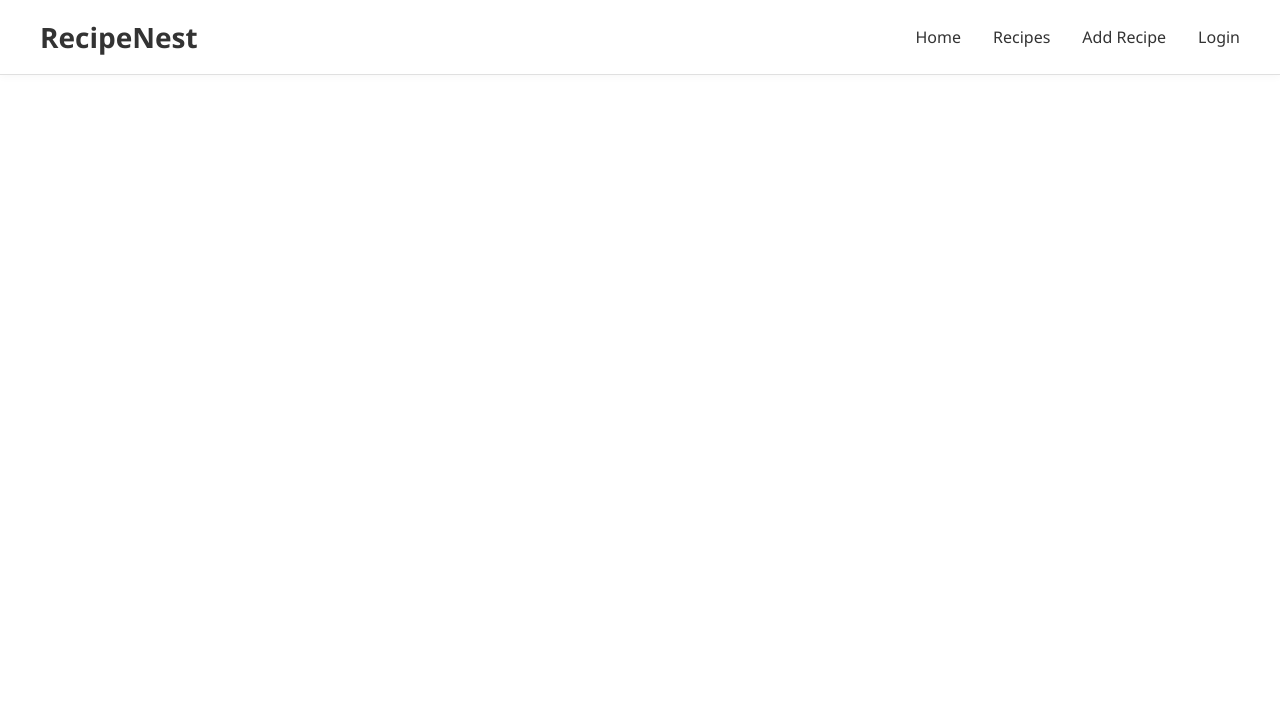
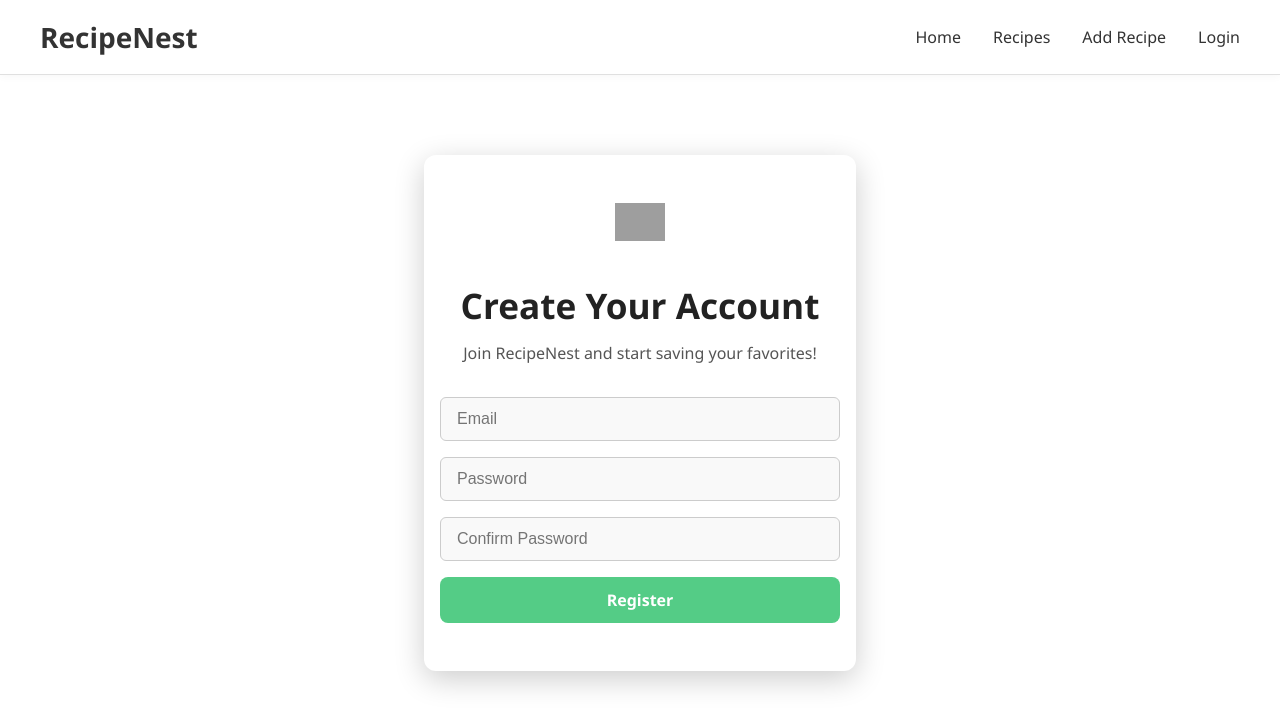
Before and after one commit to DaniRossiter/recipenest-frontend, a React (Vite) app: page /register in a window 1280 px wide. Shown: the top 728 px of the page. Built offline with nearby package versions, Linux system fonts and the light colour scheme; grey boxes are pictures that could not be loaded.

Commit message:
Add hover effect to Register link and finalize Login/Register page styles

```diff
--- a/src/App.jsx
+++ b/src/App.jsx
@@ -3,6 +3,7 @@ import { Routes, Route } from 'react-router-dom';
 import LandingPage from './pages/LandingPage';
 import Navbar from './components/Navbar';
 import LoginPage from './pages/LoginPage';
+import RegisterPage from "./pages/RegisterPage";
 
 
 function App() {
@@ -12,6 +13,7 @@ function App() {
     <Routes>
       <Route path="/" element={<LandingPage />} />
       <Route path="/login" element={<LoginPage />} />
+      <Route path="/register" element={<RegisterPage />} />
     </Routes>
     </>
   );
--- a/src/index.css
+++ b/src/index.css
@@ -119,6 +119,19 @@ button:focus,
   color: #0077cc;
 }
 
+/* Register Link */
+
+.register-link {
+  color: #0077cc;
+  text-decoration: none;
+  font-weight: 500;
+  transition: color 0.2s ease-in-out;
+}
+
+.register-link:hover {
+  color: #54cc86;
+}
+
 
 /*  Light Mode Media Query */
 
--- a/src/pages/LoginPage.jsx
+++ b/src/pages/LoginPage.jsx
@@ -12,6 +12,12 @@ function LoginPage() {
             <input type="password" placeholder="Password" style={styles.input} />
             <button type="submit" style={styles.button}>Login</button>
         </form>
+
+        <p style={styles.registerPrompt}>
+            New here? <a href="/register" className="register-link">Register</a>
+
+        </p>
+
     </div>
   );
 }
@@ -65,7 +71,20 @@ const styles = {
         fontWeight: "600",
         cursor: "pointer",
         transition: "background-color 0.2s"
-    }
+    },
+    registerPrompt: {
+        marginTop: "1.5rem",
+        fontSize: "0.95rem",
+        color: "#555",
+    },
+
+    registerLink: {
+        color: "#0077cc",
+        textDecoration: "none",
+        fontWeight: "500",
+        transition: "color 0.2s",
+    },
+
 };
 
 
--- /dev/null
+++ b/src/pages/RegisterPage.jsx
@@ -0,0 +1,73 @@
+import React from "react";
+
+function RegisterPage() {
+  return (
+    <div style={styles.container}>
+      <img
+        src="https://cdn-icons-png.flaticon.com/512/3595/3595455.png"
+        alt="register"
+        style={{ width: "50px", marginBottom: "1rem" }}
+      />
+      <h1 style={styles.heading}>Create Your Account</h1>
+      <p style={styles.subtext}>Join RecipeNest and start saving your favorites!</p>
+
+      <form style={styles.form}>
+        <input type="email" placeholder="Email" style={styles.input} />
+        <input type="password" placeholder="Password" style={styles.input} />
+        <input type="password" placeholder="Confirm Password" style={styles.input} />
+        <button type="submit" style={styles.button}>Register</button>
+      </form>
+    </div>
+  );
+}
+
+const styles = {
+  container: {
+    padding: "3rem 1rem",
+    maxWidth: "400px",
+    margin: "5rem auto",
+    textAlign: "center",
+    backgroundColor: "#ffffff",
+    borderRadius: "12px",
+    boxShadow: "0 8px 30px rgba(0, 0, 0, 0.2)",
+    color: "#333",
+  },
+  heading: {
+    fontSize: "2.2rem",
+    marginBottom: "1rem",
+    color: "#222"
+  },
+  subtext: {
+    fontSize: "1rem",
+    color: "#555"
+  },
+  form: {
+    marginTop: "2rem",
+    display: "flex",
+    flexDirection: "column",
+    gap: "1rem"
+  },
+  input: {
+    padding: "0.75rem 1rem",
+    fontSize: "1rem",
+    border: "1px solid #ccc",
+    borderRadius: "6px",
+    backgroundColor: "#f9f9f9",
+    color: "#333",
+    outline: "none",
+    transition: "border-color 0.2s ease-in-out",
+  },
+  button: {
+    padding: "0.75rem 1rem",
+    fontSize: "1rem",
+    borderRadius: "8px",
+    border: "none",
+    backgroundColor: "#54cc86",
+    color: "white",
+    fontWeight: "600",
+    cursor: "pointer",
+    transition: "background-color 0.2s"
+  }
+};
+
+export default RegisterPage;
```
